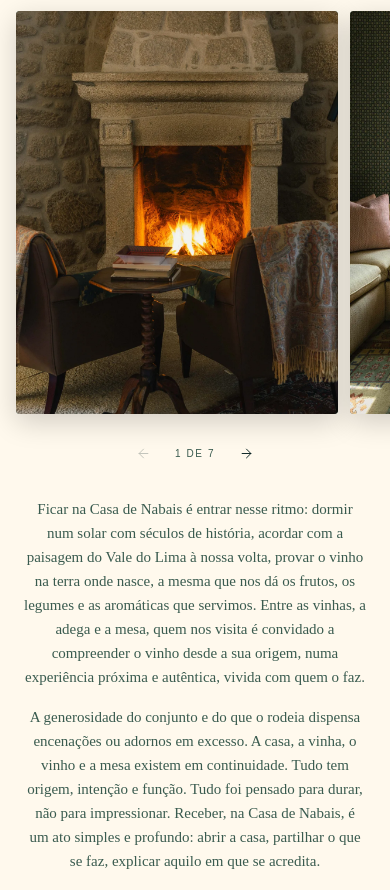
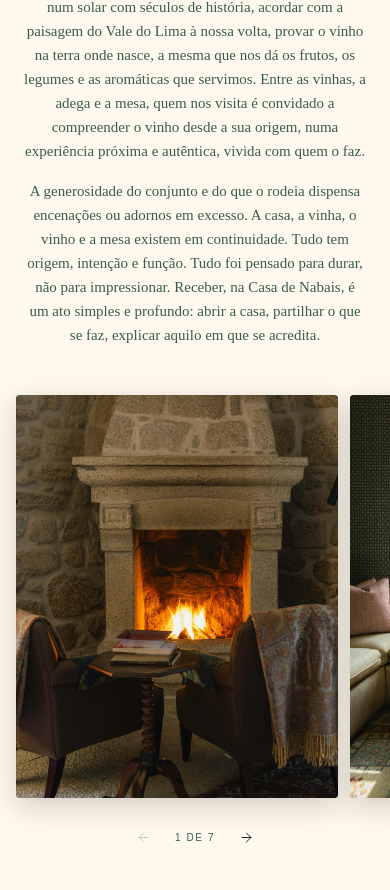
Before and after one commit to RodrigoAlarcao/Casa-de-Nabais, a Next.js app: page /a-casa in a window 390 px wide. Shown: the part 1314-2204 px from the top of the page. Built offline with nearby package versions, Linux system fonts and the light colour scheme; a web font is replaced by a local one.

Commit message:
Revert "Move carousel between para 2 and 3 on mobile in /a-casa"
This reverts commit f46b2b55920f90107e489b86d75dd37908c9bf2a.

```diff
--- a/components/CasaPage.tsx
+++ b/components/CasaPage.tsx
@@ -139,45 +139,6 @@ export default function CasaPage() {
 
     return () => { ctx.revert(); window.removeEventListener('resize', measure) }
   }, [])
-
-  function CarouselStrip() {
-    return (
-      <div
-        className="py-2 select-none"
-        style={{ overflowX: 'clip', cursor: grabbing ? 'grabbing' : 'grab', touchAction: 'pan-y' }}
-        onPointerDown={onPointerDown}
-        onPointerUp={onPointerUp}
-        onPointerCancel={() => setGrabbing(false)}
-      >
-        <div
-          className="flex transition-transform duration-500 ease-[cubic-bezier(0.4,0,0.2,1)]"
-          style={{
-            gap: `${SLIDE_GAP}px`,
-            paddingLeft: carouselLeft,
-            transform: `translateX(calc(-${index} * (${slideWidth}px + ${SLIDE_GAP}px)))`,
-          }}
-        >
-          {galleryImages.map((img, i) => (
-            <div
-              key={i}
-              className="relative flex-shrink-0 overflow-hidden"
-              data-slide-index={i}
-              style={{
-                width: `${slideWidth}px`,
-                aspectRatio: IMG_RATIO,
-                backgroundColor: '#3A5B4F',
-                borderRadius: '4px',
-                boxShadow: '0 8px 28px rgba(0,0,0,0.18)',
-                cursor: grabbing ? 'grabbing' : 'zoom-in',
-              }}
-            >
-              <Image src={img.src} alt={img.alt} fill className="object-cover" sizes="(max-width: 768px) 90vw, 50vw" />
-            </div>
-          ))}
-        </div>
-      </div>
-    )
-  }
 
   return (
     <div ref={pageRef} style={{ backgroundColor: 'var(--color-bg)' }}>
@@ -374,19 +335,10 @@ export default function CasaPage() {
 
             {/* Texto DIREITA */}
             <div className="flex flex-col px-0 lg:pl-10">
-              {BODY_PARAGRAPHS.slice(0, 2).map((para, i) => (
+              {BODY_PARAGRAPHS.map((para, i) => (
                 <p
                   key={i}
-                  className="reveal-casa font-body text-cn-text-muted mb-4 text-center lg:text-left"
-                  style={{ fontSize: 'clamp(0.9375rem, 1.2vw, 1.0625rem)', lineHeight: 1.6 }}
-                >
-                  {para}
-                </p>
-              ))}
-              {BODY_PARAGRAPHS.slice(2).map((para, i) => (
-                <p
-                  key={i + 2}
-                  className="reveal-casa font-body text-cn-text-muted mb-4 last:mb-0 text-center lg:text-left hidden lg:block"
+                  className="reveal-casa font-body text-cn-text-muted mb-4 last:mb-0 text-center lg:text-left"
                   style={{ fontSize: 'clamp(0.9375rem, 1.2vw, 1.0625rem)', lineHeight: 1.6 }}
                 >
                   {para}
@@ -397,52 +349,72 @@ export default function CasaPage() {
           </div>
         </div>
 
-        {/* ── Mobile: carrossel entre para 2 e 3 ── */}
-        <div className="lg:hidden mt-8">
-          <CarouselStrip />
+        {/* Carrossel — alinhado à esquerda do container, sangra para a direita */}
+        <div
+          className="mt-10 md:mt-14 lg:mt-16 py-2 select-none"
+          style={{ overflowX: 'clip', cursor: grabbing ? 'grabbing' : 'grab', touchAction: 'pan-y' }}
+          onPointerDown={onPointerDown}
+          onPointerUp={onPointerUp}
+          onPointerCancel={() => setGrabbing(false)}
+        >
+          <div
+            className="flex transition-transform duration-500 ease-[cubic-bezier(0.4,0,0.2,1)]"
+            style={{
+              gap: `${SLIDE_GAP}px`,
+              paddingLeft: carouselLeft,
+              transform: `translateX(calc(-${index} * (${slideWidth}px + ${SLIDE_GAP}px)))`,
+            }}
+          >
+            {galleryImages.map((img, i) => (
+              <div
+                key={i}
+                className="relative flex-shrink-0 overflow-hidden"
+                data-slide-index={i}
+                style={{
+                  width: `${slideWidth}px`,
+                  aspectRatio: IMG_RATIO,
+                  backgroundColor: '#3A5B4F',
+                  borderRadius: '4px',
+                  boxShadow: '0 8px 28px rgba(0,0,0,0.18)',
+                  cursor: grabbing ? 'grabbing' : 'zoom-in',
+                }}
+              >
+                <Image
+                  src={img.src}
+                  alt={img.alt}
+                  fill
+                  className="object-cover"
+                  sizes="(max-width: 768px) 90vw, 50vw"
+                />
+              </div>
+            ))}
+          </div>
         </div>
-        <div className="lg:hidden mt-5 flex items-center gap-5 justify-center">
-          <button onClick={prev} disabled={!canPrev} aria-label="Anterior" className="p-1 transition-opacity duration-200" style={{ opacity: canPrev ? 1 : 0.25 }}>
+
+        {/* Navegação */}
+        <div
+          className="mt-5 flex items-center gap-5 justify-center lg:justify-start"
+          style={isMobile ? {} : { paddingLeft: carouselLeft }}
+        >
+          <button
+            onClick={prev}
+            disabled={!canPrev}
+            aria-label="Anterior"
+            className="p-1 transition-opacity duration-200"
+            style={{ opacity: canPrev ? 1 : 0.25 }}
+          >
             <ArrowLeft size={15} strokeWidth={1.5} className="text-cn-text" />
           </button>
           <span className="font-display text-[10px] uppercase tracking-[0.16em] text-cn-text-muted">
             {index + 1} de {galleryImages.length}
           </span>
-          <button onClick={next} disabled={!canNext} aria-label="Seguinte" className="p-1 transition-opacity duration-200" style={{ opacity: canNext ? 1 : 0.25 }}>
-            <ArrowRight size={15} strokeWidth={1.5} className="text-cn-text" />
-          </button>
-        </div>
-
-        {/* ── Mobile: parágrafos 3–4 após carrossel ── */}
-        <div className="lg:hidden max-w-[1200px] mx-auto px-6 mt-8">
-          {BODY_PARAGRAPHS.slice(2).map((para, i) => (
-            <p
-              key={i + 2}
-              className="font-body text-cn-text-muted mb-4 last:mb-0 text-center"
-              style={{ fontSize: 'clamp(0.9375rem, 1.2vw, 1.0625rem)', lineHeight: 1.6 }}
-            >
-              {para}
-            </p>
-          ))}
-        </div>
-
-        {/* ── Desktop: carrossel ── */}
-        <div className="hidden lg:block mt-16">
-          <CarouselStrip />
-        </div>
-
-        {/* ── Desktop: navegação ── */}
-        <div
-          className="hidden lg:flex mt-5 items-center gap-5 justify-start"
-          style={{ paddingLeft: carouselLeft }}
-        >
-          <button onClick={prev} disabled={!canPrev} aria-label="Anterior" className="p-1 transition-opacity duration-200" style={{ opacity: canPrev ? 1 : 0.25 }}>
-            <ArrowLeft size={15} strokeWidth={1.5} className="text-cn-text" />
-          </button>
-          <span className="font-display text-[10px] uppercase tracking-[0.16em] text-cn-text-muted">
-            {index + 1} de {galleryImages.length}
-          </span>
-          <button onClick={next} disabled={!canNext} aria-label="Seguinte" className="p-1 transition-opacity duration-200" style={{ opacity: canNext ? 1 : 0.25 }}>
+          <button
+            onClick={next}
+            disabled={!canNext}
+            aria-label="Seguinte"
+            className="p-1 transition-opacity duration-200"
+            style={{ opacity: canNext ? 1 : 0.25 }}
+          >
             <ArrowRight size={15} strokeWidth={1.5} className="text-cn-text" />
           </button>
         </div>
```
